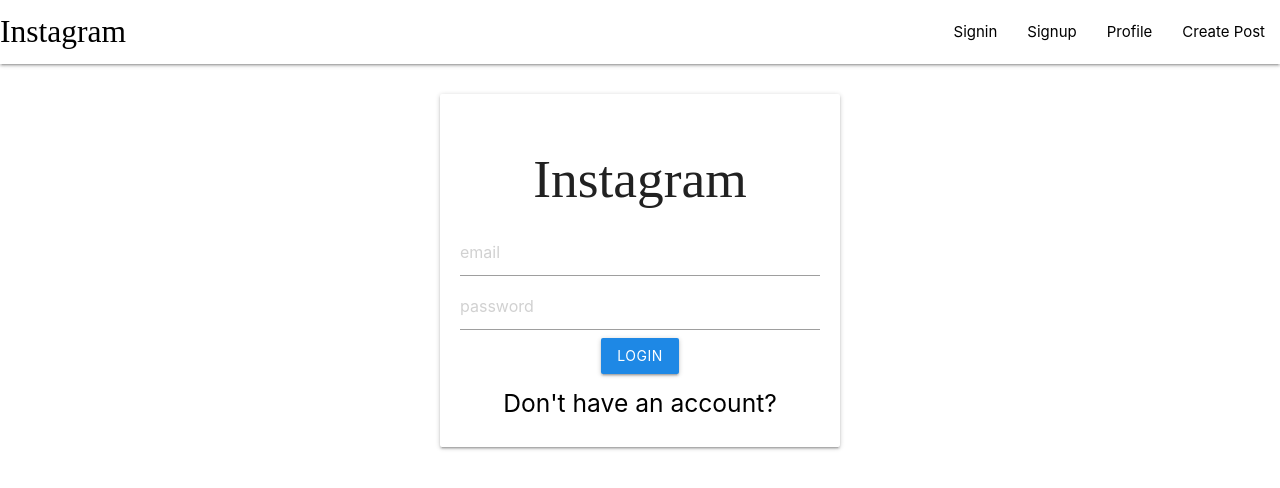
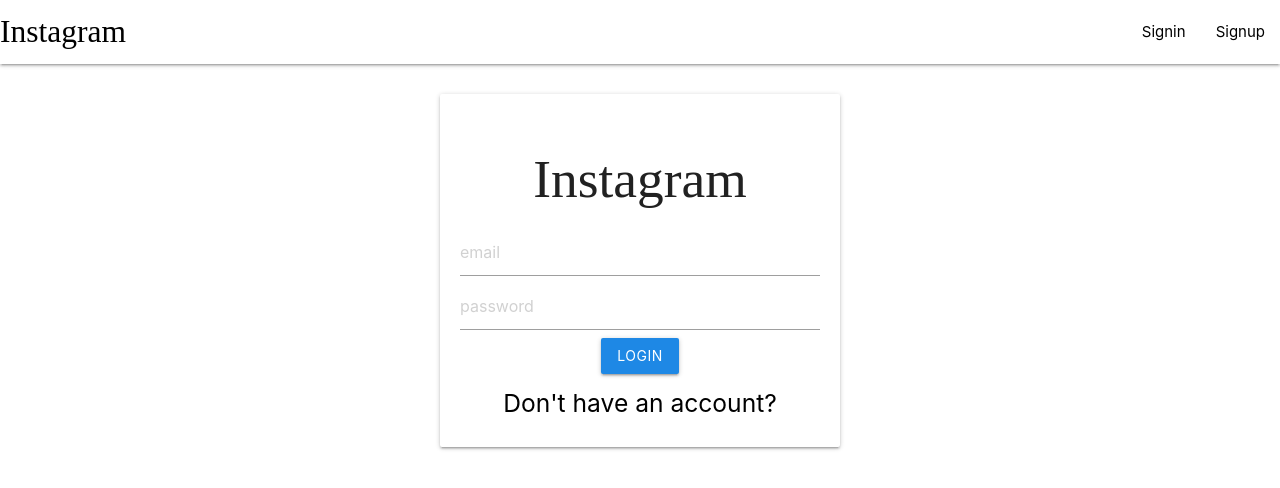
Before and after one commit to aldolushkja/mern-stack, a React (Create React App) app in the folder client/: page /signin in a window 1280 px wide. Shown: the top 488 px of the page. Built offline with nearby package versions, Linux system fonts and the light colour scheme; a web font is replaced by a local one.

Commit message:
changing navigation links after SignIn and SignOut

```diff
--- a/client/src/components/Navbar.js
+++ b/client/src/components/Navbar.js
@@ -1,16 +1,28 @@
-import React from 'react'
+import React, {useContext} from 'react'
 import {Link} from 'react-router-dom'
+import {UserContext} from '../App'
 
 const NavBar = () => {
+    const {state, dispatch} = useContext(UserContext)
+    const renderList = () => {
+        if(state){
+            return [
+                <li><Link to="/profile">Profile</Link></li>,
+                <li><Link to="/create">Create Post</Link></li>
+            ]
+        } else {
+            return [
+                <li><Link to="/signin">Signin</Link></li>,
+                <li><Link to="/signup">Signup</Link></li>
+            ]
+        }
+    }
     return (
         <nav>
             <div className="nav-wrapper white">
-                <Link to="/" className="brand-logo">Instagram</Link>
+                <Link to={state ? "/" : "/signin"} className="brand-logo">Instagram</Link>
                 <ul id="nav-mobile" className="right">
-                    <li><Link to="/signin">Signin</Link></li>
-                    <li><Link to="/signup">Signup</Link></li>
-                    <li><Link to="/profile">Profile</Link></li>
-                    <li><Link to="/create">Create Post</Link></li>
+                    {renderList()}
                 </ul>
             </div>
         </nav>
```
